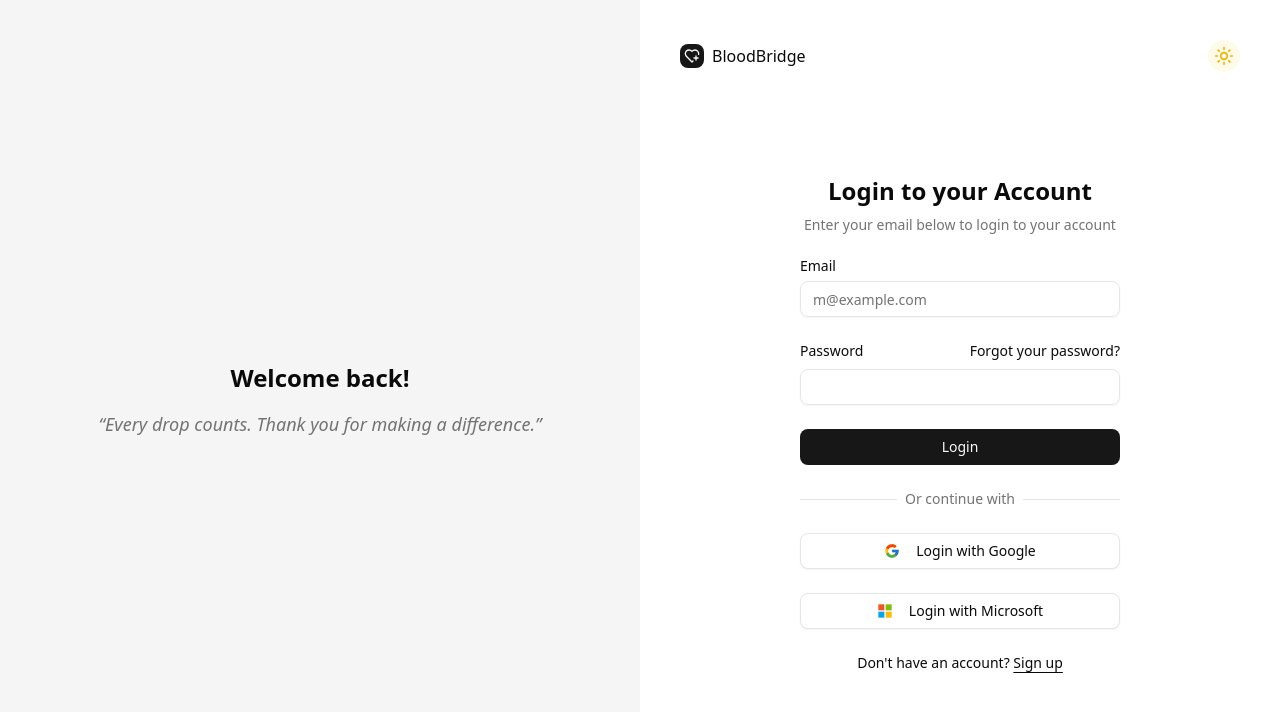
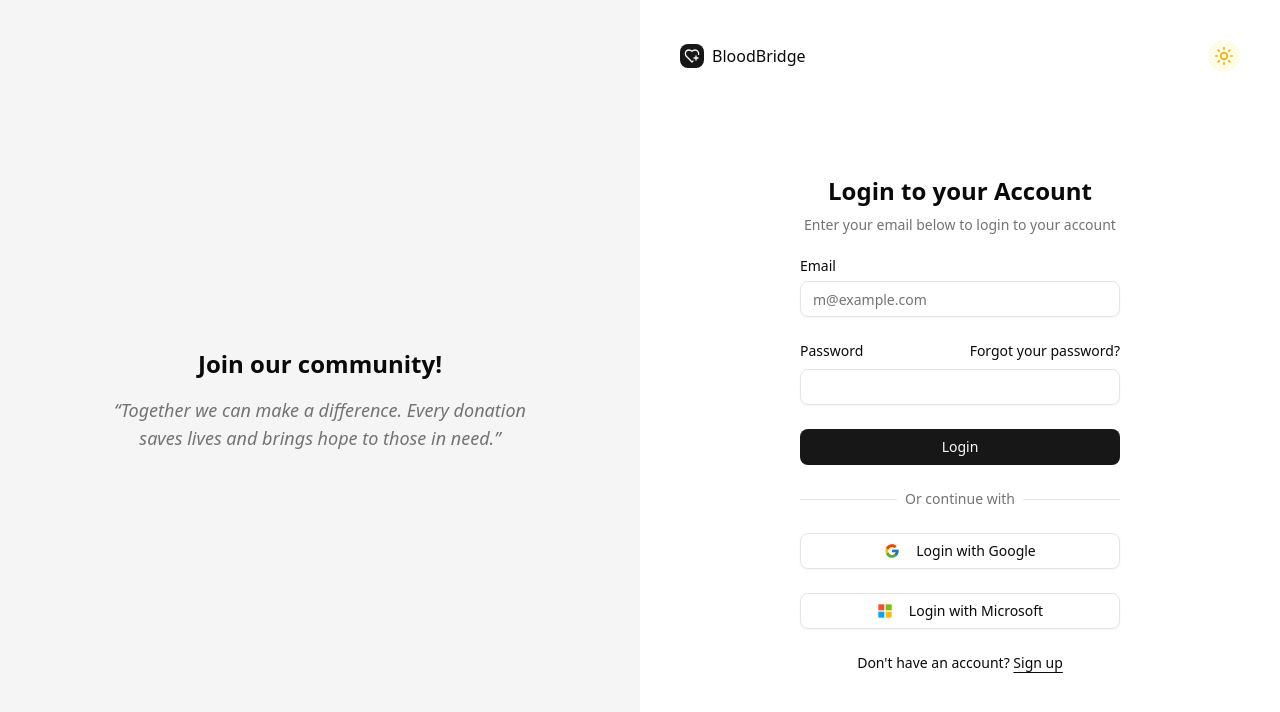
Before and after one commit to swp391-group-3/blood-donation-system-frontend, a React (Vite) app: page / in a window 1280 px wide. Shown: the top 712 px of the page. Built offline with nearby package versions, Linux system fonts and the light colour scheme.

Commit message:
update: change register content

```diff
--- a/src/App.tsx
+++ b/src/App.tsx
@@ -12,9 +12,9 @@ export default function LoginPage() {
         >
             <div className="relative hidden lg:flex items-center justify-center bg-muted">
                 <div className="relative z-10 max-w-lg text-center px-8 py-12">
-                    <h2 className="text-2xl font-bold mb-4">Welcome back!</h2>
+                    <h2 className="text-2xl font-bold mb-4">Join our community!</h2>
                     <p className="italic text-lg text-muted-foreground">
-                    “Every drop counts. Thank you for making a difference.”
+                    “Together we can make a difference. Every donation saves lives and brings hope to those in need.”
                     </p>
                 </div>
             </div>
```
